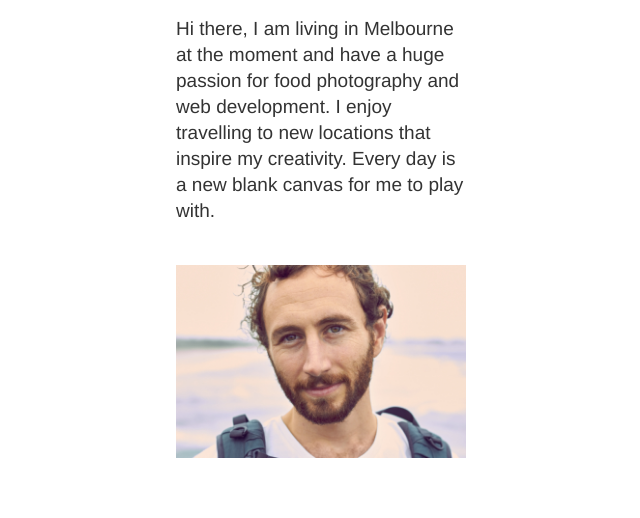
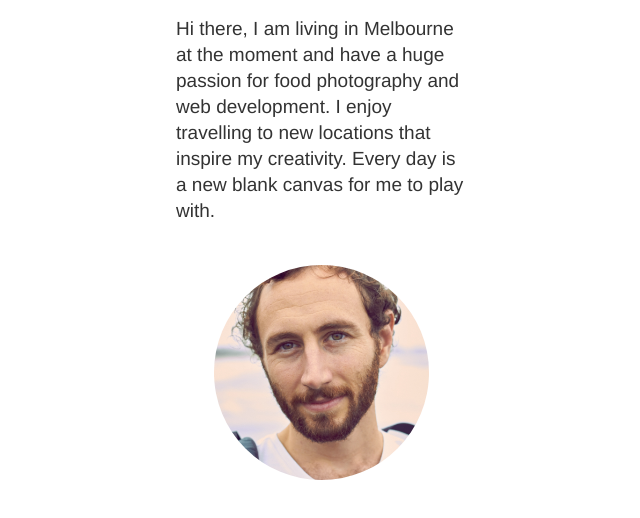
Before and after one commit to joshbailey0/portfolio_josh, a website: page docs/about.html in a window 1280 px wide. Shown: the part 128-646 px from the top of the page, without its empty margins (319-959 px from the left). Drawn offline with Linux system fonts and the light colour scheme.

Commit message:
fixed image name

```diff
--- a/docs/about.html
+++ b/docs/about.html
@@ -18,7 +18,7 @@
         </main>
         <section class="about_images">
             <figure>
-                <img src="assets/images/josh.jpg" alt="Josh Bailey">
+                <img src="assets/images/Josh.jpg" alt="Josh Bailey">
             </figure>
         </section>
     </body>
--- a/docs/assets/styles/modules/_about.css
+++ b/docs/assets/styles/modules/_about.css
@@ -39,8 +39,8 @@
 }
 
 .about_images img {
-    /* border-radius: 100%;
+    border-radius: 100%;
     object-fit: cover;
     width: 215px;
-    height: 215px; */
+    height: 215px;
 }
--- a/docs/temp/styles/app.css
+++ b/docs/temp/styles/app.css
@@ -788,8 +788,9 @@ figure {
 }
 
 .about_images img {
-    /* border-radius: 100%;
-    object-fit: cover;
+    border-radius: 100%;
+    -o-object-fit: cover;
+       object-fit: cover;
     width: 215px;
-    height: 215px; */
+    height: 215px;
 }
```
